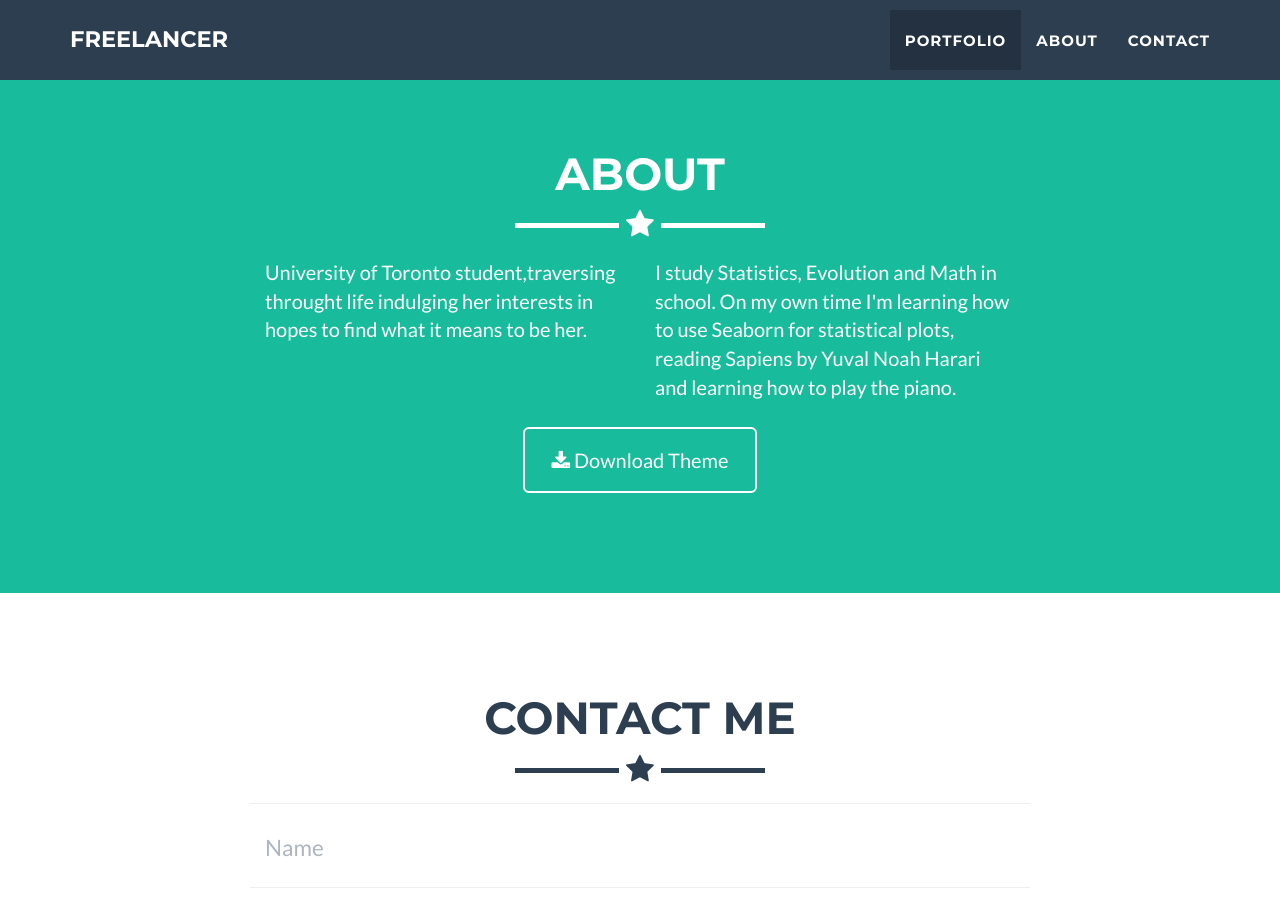
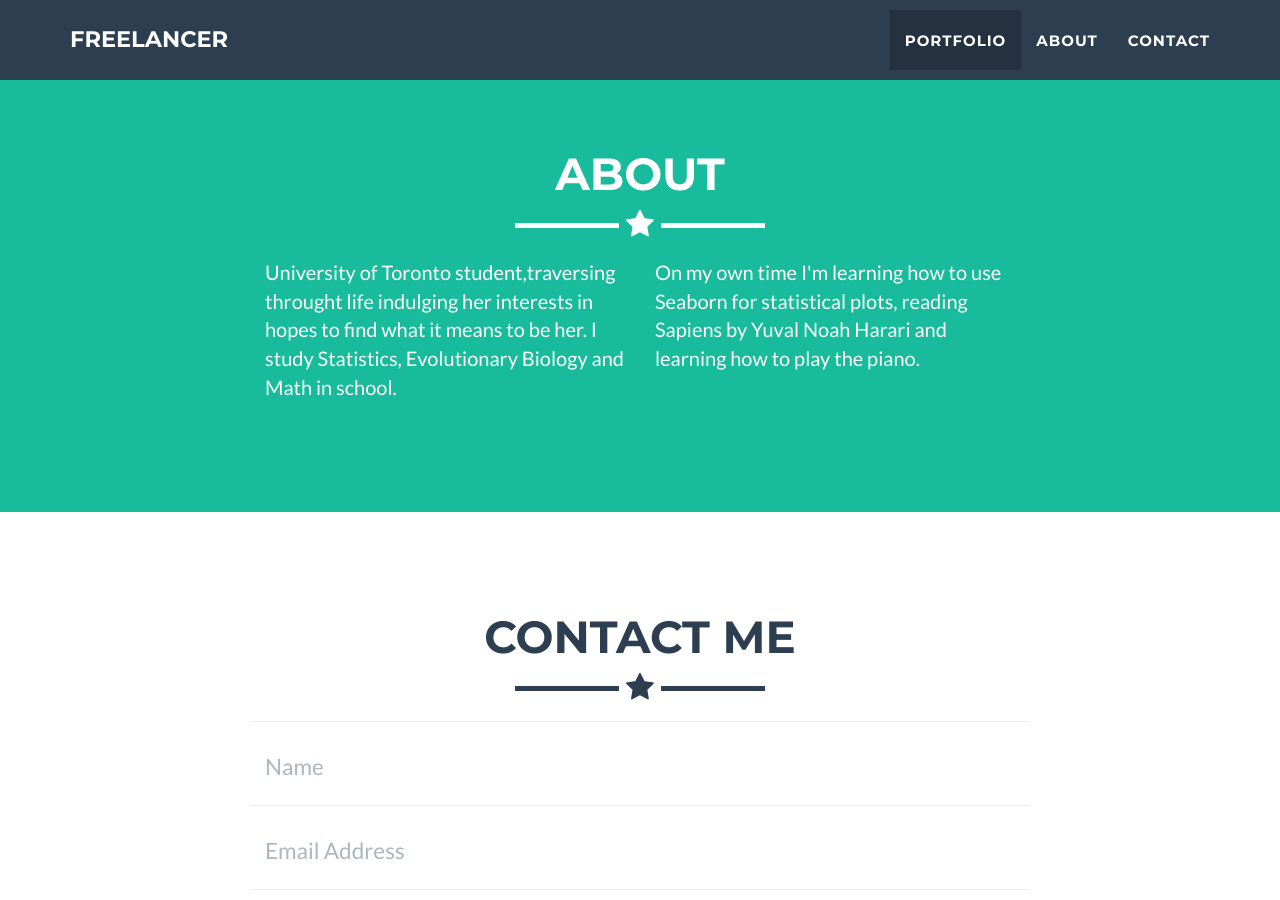
Before and after one commit to badgirlsanju/badgirlsanju.github.io, a Jekyll site: the page built from index.html, in a window 1280 px wide and 900 px high, scrolled down 1710 px. Built offline with Jekyll 4.4.1, drawn with Linux system fonts in a browser that asks for light colours.

Commit message:
Update about.html

```diff
--- a/_includes/about.html
+++ b/_includes/about.html
@@ -9,15 +9,10 @@
             </div>
             <div class="row">
                 <div class="col-lg-4 col-lg-offset-2">
-                    <p>University of Toronto student,traversing throught life indulging her interests in hopes to find what it means to be her.</p>
+                    <p>University of Toronto student,traversing throught life indulging her interests in hopes to find what it means to be her. I study Statistics, Evolutionary Biology and Math in school.</p>
                 </div>
                 <div class="col-lg-4">
-                    <p>I study Statistics, Evolution and Math in school. On my own time I'm learning how to use Seaborn for statistical plots, reading Sapiens by Yuval Noah Harari and learning how to play the piano.</p>
-                </div>
-                <div class="col-lg-8 col-lg-offset-2 text-center">
-                    <a href="#" class="btn btn-lg btn-outline">
-                        <i class="fa fa-download"></i> Download Theme
-                    </a>
+                    <p>On my own time I'm learning how to use Seaborn for statistical plots, reading Sapiens by Yuval Noah Harari and learning how to play the piano.</p>
                 </div>
             </div>
         </div>
```
